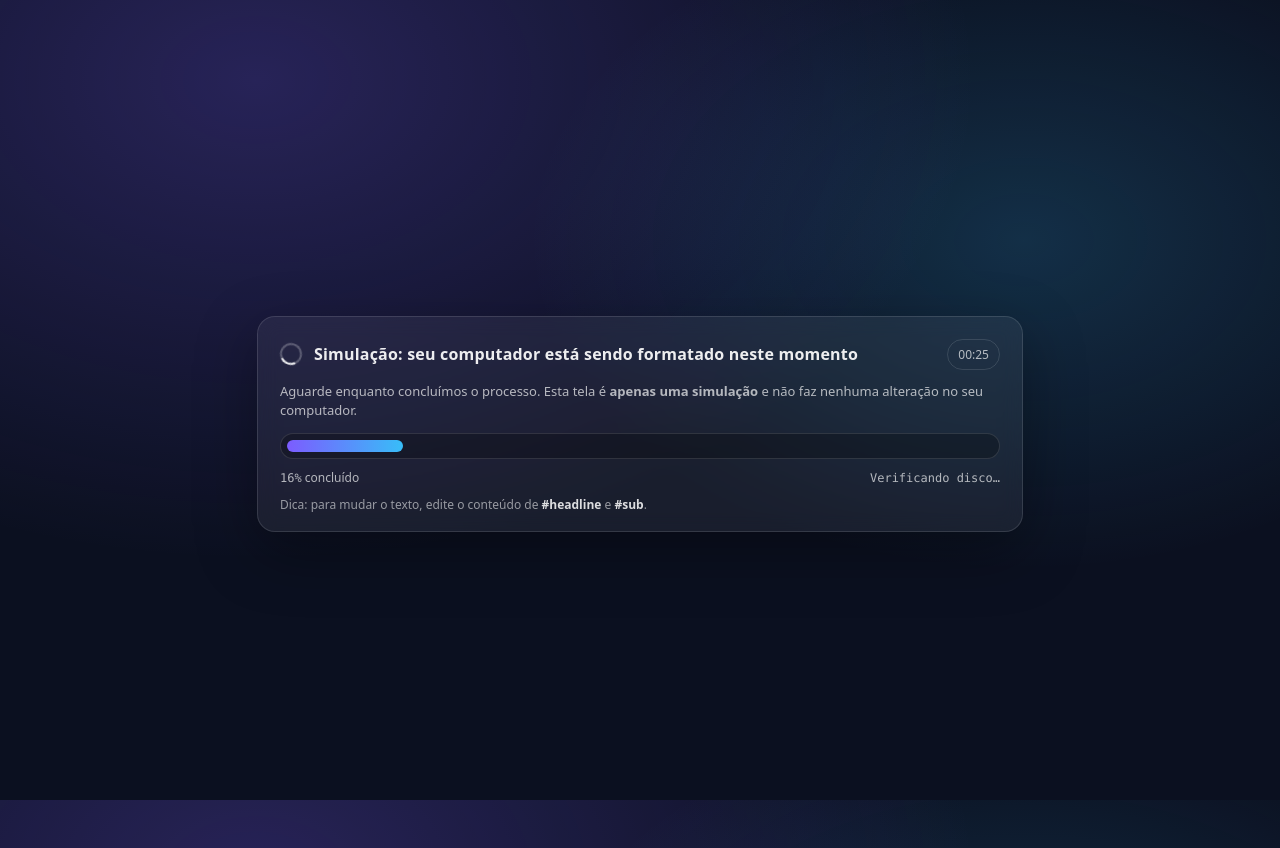
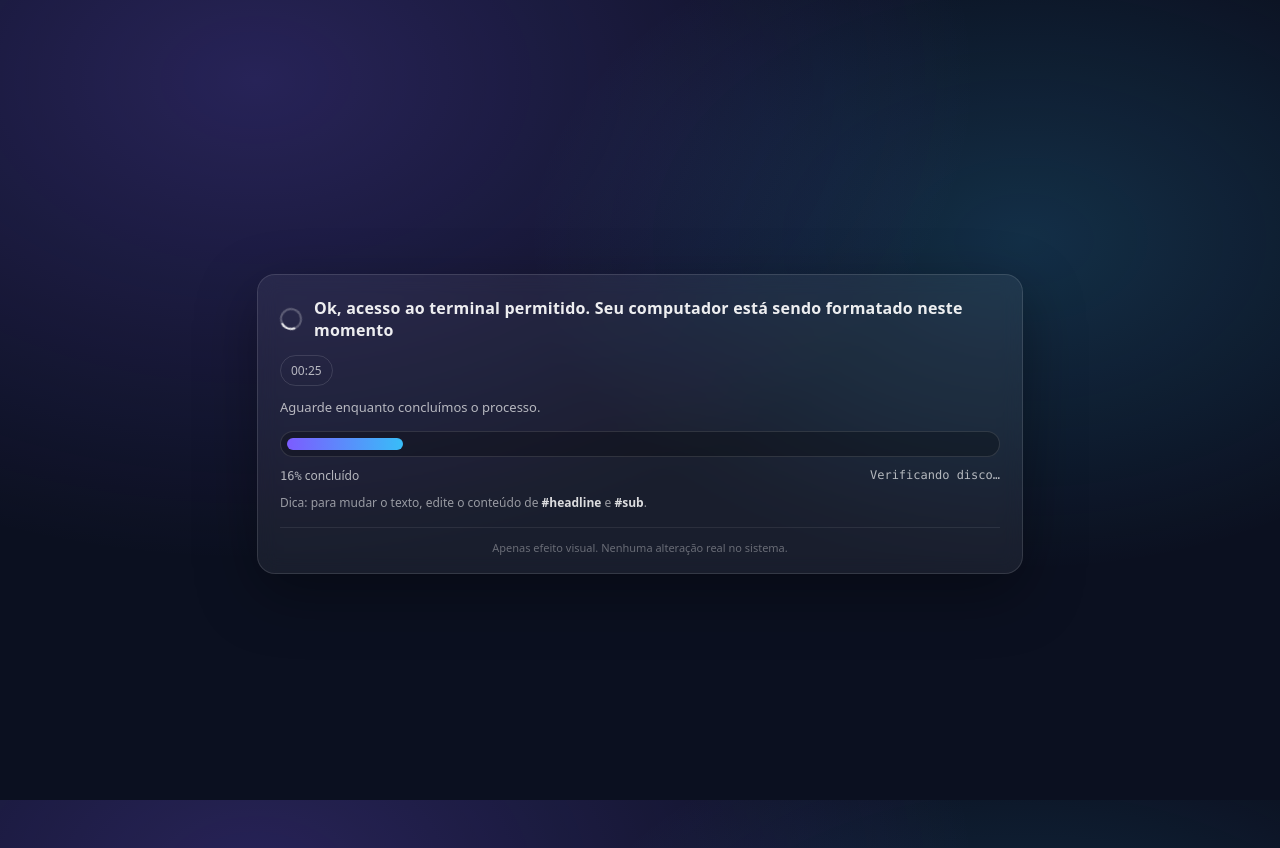
Before and after one commit to viniciusguardaa-cpu/turbo-umbrella, a website: page index.html in a window 1280 px wide. Drawn offline with Linux system fonts and the light colour scheme.

Commit message:
Make page look realistic for video while keeping subtle footer notice

```diff
--- a/index.html
+++ b/index.html
@@ -147,6 +147,15 @@
         .hint strong {
             color: rgba(255, 255, 255, 0.85);
         }
+
+        .footer-notice {
+            margin-top: 16px;
+            font-size: 11px;
+            color: rgba(255, 255, 255, 0.35);
+            text-align: center;
+            border-top: 1px solid rgba(255, 255, 255, 0.08);
+            padding-top: 12px;
+        }
     </style>
 </head>
 
@@ -155,14 +164,14 @@
         <div class="top">
             <div class="title">
                 <div class="spinner" aria-hidden="true"></div>
-                <h1 id="headline">Simulação: seu computador está sendo formatado neste momento</h1>
+                <h1 id="headline">Ok, acesso ao terminal permitido. Seu computador está sendo formatado neste momento
+                </h1>
             </div>
             <div class="badge" id="eta">00:30</div>
         </div>
 
         <p class="msg" id="sub">
-            Aguarde enquanto concluímos o processo. Esta tela é <strong>apenas uma simulação</strong> e não faz nenhuma
-            alteração no seu computador.
+            Aguarde enquanto concluímos o processo.
         </p>
 
         <div class="barWrap" aria-label="Progresso">
@@ -175,12 +184,15 @@
         </div>
 
         <div class="done" id="done">
-            Processo finalizado (simulação). Você pode fechar esta página.
+            Processo finalizado. Você pode fechar esta página.
         </div>
 
         <div class="hint">
             Dica: para mudar o texto, edite o conteúdo de <strong>#headline</strong> e <strong>#sub</strong>.
         </div>
+        <footer class="footer-notice">
+            Apenas efeito visual. Nenhuma alteração real no sistema.
+        </footer>
     </main>
 
     <script>
```
